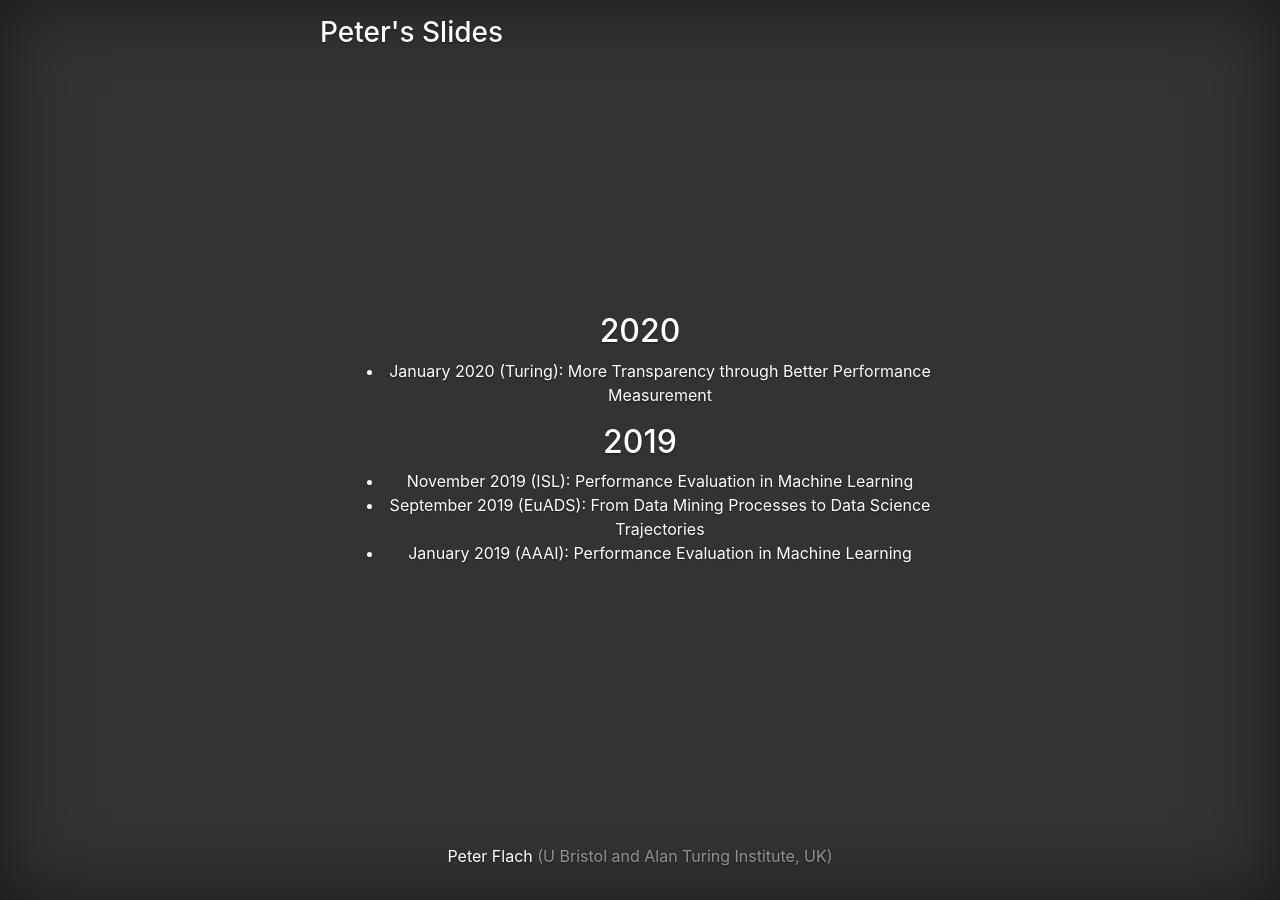
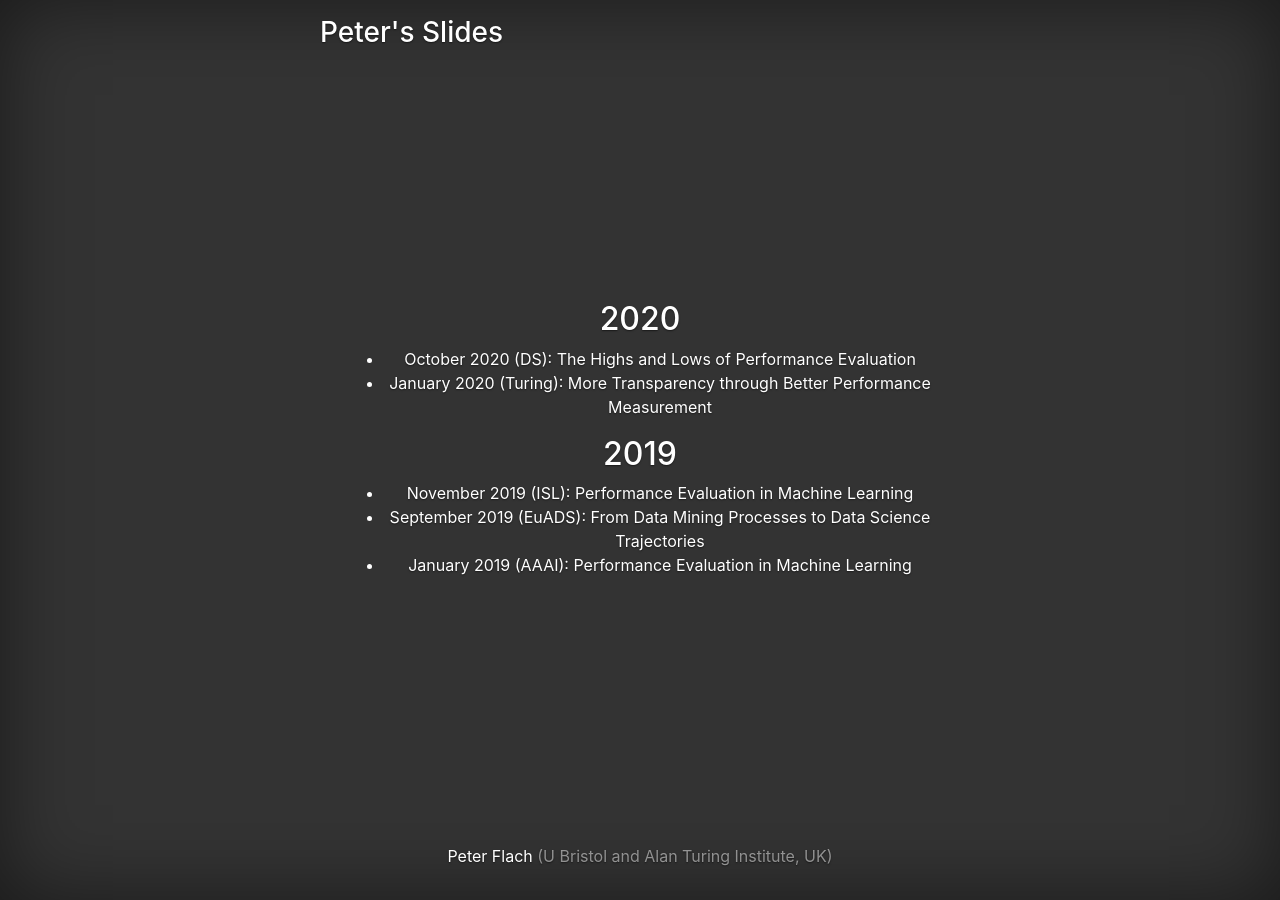
Before and after one commit to perellonieto/slides_flach, a Jekyll site: the page built from index.html, in a window 1280 px wide. Built offline with Jekyll 4.4.1, drawn with Linux system fonts in a browser that asks for light colours.

Commit message:
Update index.html

```diff
--- a/index.html
+++ b/index.html
@@ -49,7 +49,7 @@ layout: none
   <main role="main" class="inner cover">
   <h2>2020</h2>
     <ul>
-      <!--li>March 2020 (AI UK): Computer says "I don't know" - the case for Honest AI-->
+      <li><a href="2020_ds">October 2020 (DS): The Highs and Lows of Performance Evaluation</a></li>
       <li><a href="2020_turing">January 2020 (Turing): More Transparency through Better Performance Measurement</a></li>
     </ul>
 
```
